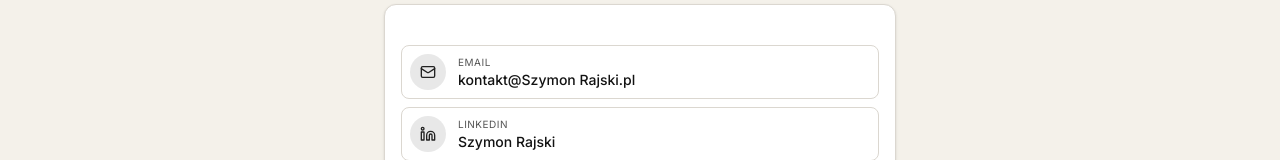
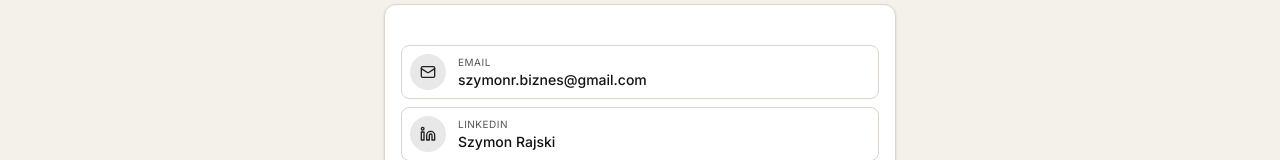
Before and after one commit to szymonr-biznes/szymon-rajski, a Next.js app: page /contact in a window 1280 px wide. Shown: the part 269-429 px from the top of the page. Built offline with nearby package versions, Linux system fonts and the light colour scheme.

Commit message:
fix wrong email

```diff
--- a/app/contact/page.tsx
+++ b/app/contact/page.tsx
@@ -30,7 +30,7 @@ export default function KontaktPage() {
               <CardContent className="p-4">
                 <div className="space-y-2">
                   <a
-                    href="mailto:kontakt@Szymon Rajski.pl"
+                    href="mailto:szymonr.biznes@gmail.com"
                     className="flex items-center gap-3 rounded-lg border border-border p-2 transition-colors hover:bg-muted/50"
                   >
                     <div className="flex h-9 w-9 shrink-0 items-center justify-center rounded-full bg-primary/10">
@@ -38,7 +38,7 @@ export default function KontaktPage() {
                     </div>
                     <div>
                       <p className="text-[10px] uppercase tracking-wider text-muted-foreground">Email</p>
-                      <p className="text-sm font-medium text-foreground">kontakt@Szymon Rajski.pl</p>
+                      <p className="text-sm font-medium text-foreground">szymonr.biznes@gmail.com</p>
                     </div>
                   </a>
 
--- a/components/header.tsx
+++ b/components/header.tsx
@@ -16,7 +16,7 @@ export function Header() {
   const [mobileMenuOpen, setMobileMenuOpen] = useState(false)
 
   return (
-    <header className="sticky top-0 z-50 w-full border-b border-border bg-card/80 backdrop-blur-sm">
+    <header className="sticky top-0 z-50 w-full border-b border-border bg-card">
       <nav className="mx-auto flex max-w-7xl items-center px-6 py-4 lg:px-8">
         {/* Logo - left side */}
         <Link href="/" className="flex items-center gap-2">
@@ -63,7 +63,7 @@ export function Header() {
 
       {/* Mobile Navigation */}
       {mobileMenuOpen && (
-        <div className="lg:hidden">
+        <div className="lg:hidden bg-card border-b border-border">
           <div className="space-y-1 px-6 pb-4 text-center">
             {navigation.map((item) => (
               <Link
```
